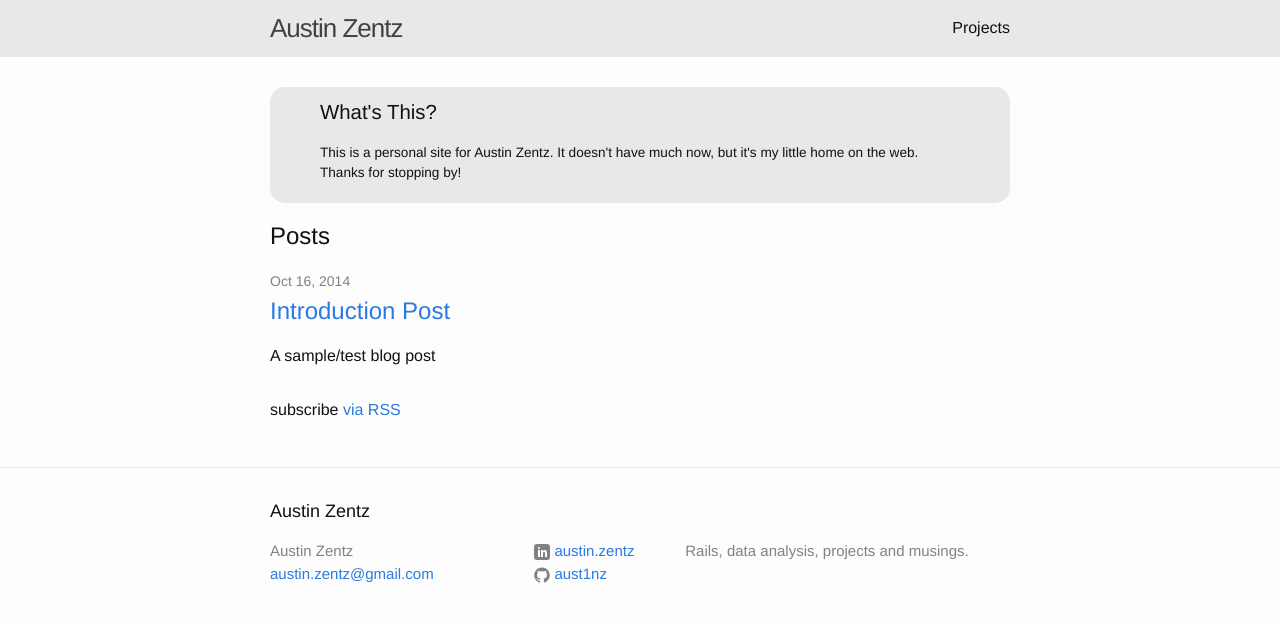
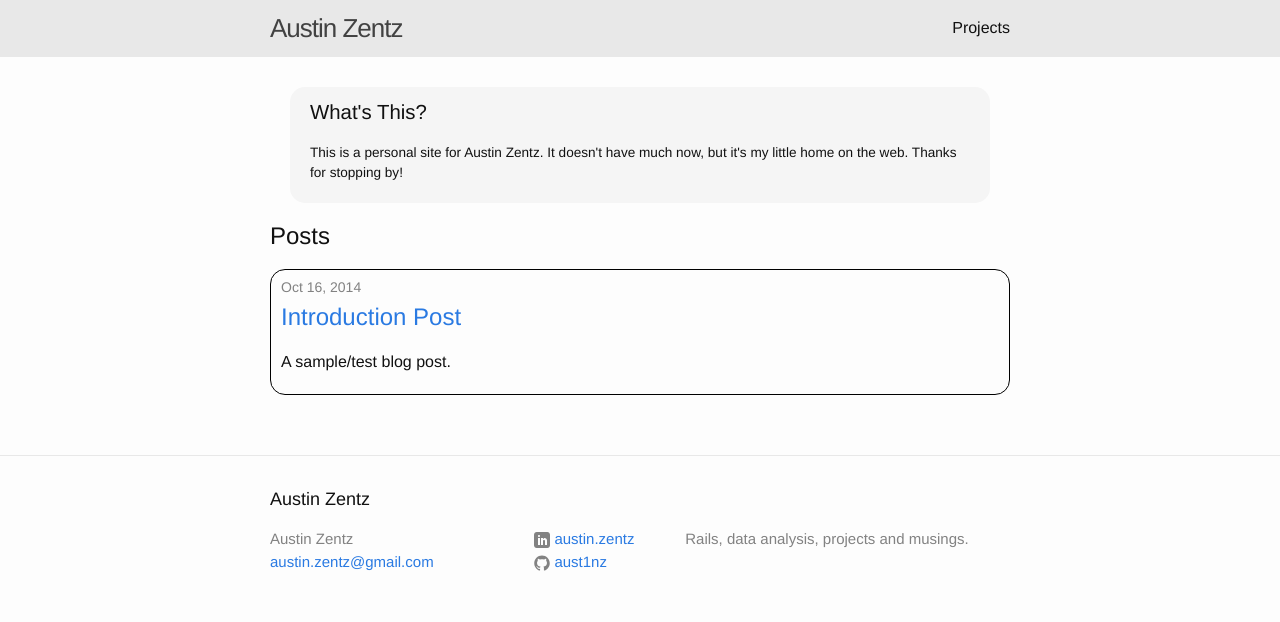
Before and after one commit to aust1nz/aust1nz.github.io, a Jekyll site: the page built from index.html, in a window 1280 px wide. Shown: the top 622 px of the page. Built offline with Jekyll 4.4.1, drawn with Linux system fonts in a browser that asks for light colours.

Commit message:
Created about on index

```diff
--- a/_posts/2014-10-16-introduction.markdown
+++ b/_posts/2014-10-16-introduction.markdown
@@ -1,10 +1,10 @@
 ---
 layout: post
 title:  "Introduction Post"
-summary: "A sample/test blog post"
+summary: "A sample/test blog post."
 date:   2014-10-16 16:04:00
 categories: introduction
 
 ---
 
-This is a personal site that I've put together using the (Jekyll)[http://jekyllrb.com/] site generation in Ruby, and hosted on Heroku's free servers. I'm not certain whether it will get any future posts of its own, but it's my little parking lot on the web, for now!
+This is a personal site that I've put together using the [Jekyll](http://jekyllrb.com/) site generation in Ruby, and hosted on Heroku's free servers. I'm not certain whether it will get any future posts of its own, but it's my little parking lot on the web, for now!
--- a/_sass/_custom.scss
+++ b/_sass/_custom.scss
@@ -4,8 +4,8 @@
 .about {
     -moz-border-radius: 15px;
     border-radius: 15px;
-    background-color: $grey-color-light;
-    padding: 10px 50px 5px 50px;
+    background-color: $grey-color-lightest;
+    margin: 0px 20px 15px 20px;
+    padding: 10px 20px 5px 20px;
     font-size: .85em;
-    margin-bottom: 15px;
 }
--- a/_sass/_layout.scss
+++ b/_sass/_layout.scss
@@ -175,7 +175,13 @@
     list-style: none;
 
     > li {
-        margin-bottom: $spacing-unit;
+            -moz-border-radius: 15px;
+            border-radius: 15px;
+            border-style: solid;
+            border-width: 1px;
+            border-color: black;
+            padding: 5px 10px 5px 10px;
+            margin-bottom: $spacing-unit;
     }
 }
 
@@ -184,11 +190,14 @@
     color: $grey-color;
 }
 
+.post-meta {
+    font-size: $small-font-size;
+}
+
 .post-link {
     display: block;
     font-size: 24px;
 }
-
 
 
 /**
--- a/css/main.scss
+++ b/css/main.scss
@@ -19,6 +19,7 @@
 
 $grey-color:       #828282;
 $grey-color-light: lighten($grey-color, 40%);
+$grey-color-lightest: lighten($grey-color, 45%);
 $grey-color-dark:  darken($grey-color, 25%);
 
 $on-palm:          600px;
--- a/index.html
+++ b/index.html
@@ -18,11 +18,11 @@
         <h2>
           <a class="post-link" href="{{ post.url | prepend: site.baseurl }}">{{ post.title }}</a>
         </h2>
-        <p>{{ post.summary }}</p>
+        <p class="post-summary">{{ post.summary }}</p>
       </li>
     {% endfor %}
   </ul>
 
-  <p class="rss-subscribe">subscribe <a href="{{ "/feed.xml" | prepend: site.baseurl }}">via RSS</a></p>
+  <!--<p class="rss-subscribe">subscribe <a href="{{ "/feed.xml" | prepend: site.baseurl }}">via RSS</a></p>-->
 
 </div>
--- a/projects.html
+++ /dev/null
@@ -1,6 +0,0 @@
----
-layout: page
-title: Projects
-permalink: /projects/
----
-<p>Curious what happens if I use HTML.</p>
```
Also changed, not shown: projects.md (added, +6 -0 lines).
